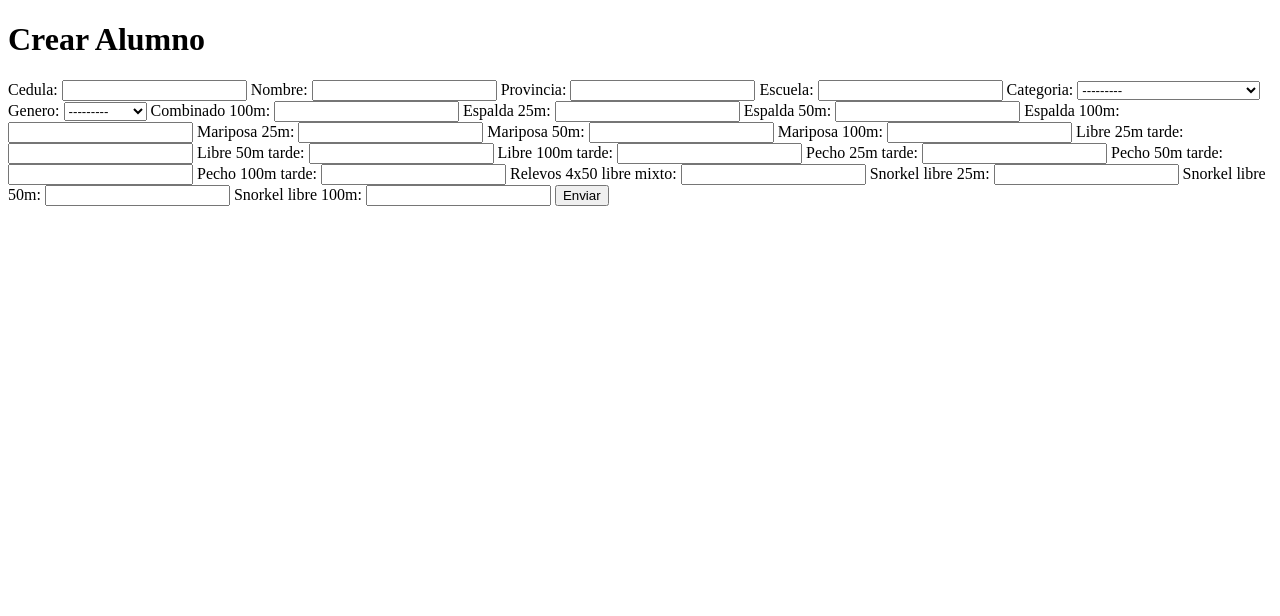
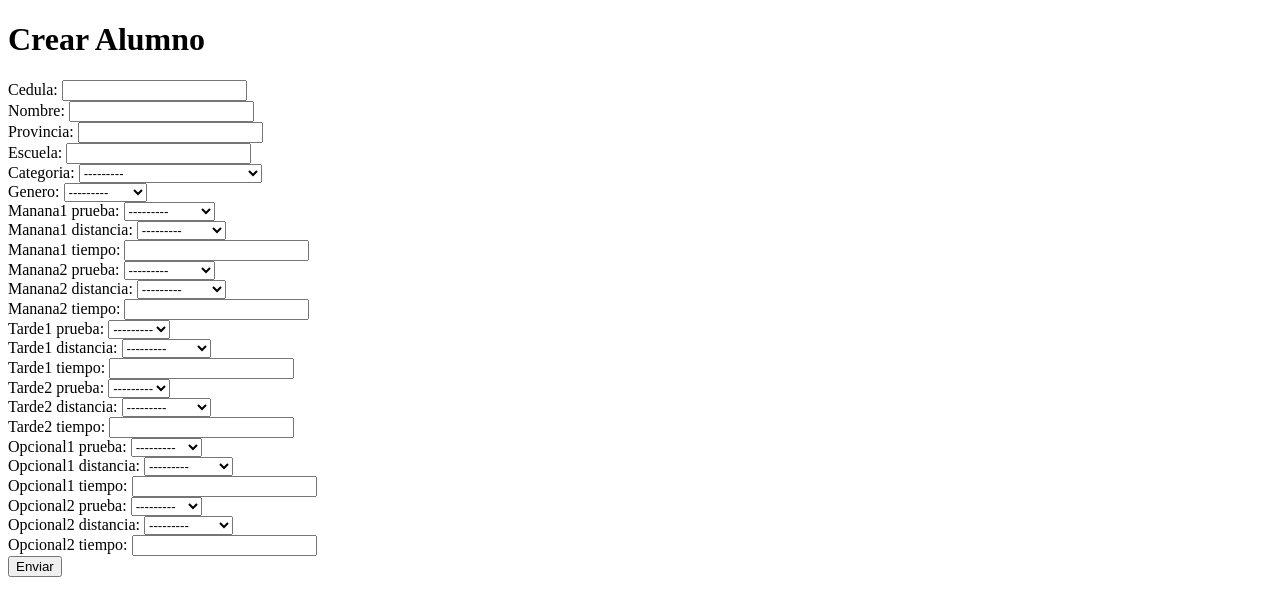
Before and after one commit to JorgeArguello1999/Spotec, a Django app: page /insert_students/create/ in a window 1280 px wide. Shown: the top 616 px of the page. Run offline with Django 4.2, Linux system fonts and the light colour scheme.

Commit message:
feat: Se creo un sistema que facilita la seleccion de eventos
Tengo que crear aun las tablas de competición

```diff
--- a/insert_students/forms.py
+++ b/insert_students/forms.py
@@ -5,28 +5,11 @@ class Estudiante_form(ModelForm):
     class Meta:
         model = Estudiante
         fields = [
-                "id",
-                "cedula",
-                "nombre",
-                "provincia",
-                "escuela",
-                "categoria",
-                "genero",
-                "combinado_100m",
-                "espalda_25m",
-                "espalda_50m",
-                "espalda_100m",
-                "mariposa_25m",
-                "mariposa_50m",
-                "mariposa_100m",
-                "libre_25m_tarde",
-                "libre_50m_tarde",
-                "libre_100m_tarde",
-                "pecho_25m_tarde",
-                "pecho_50m_tarde",
-                "pecho_100m_tarde",
-                "relevos_4x50_libre_mixto",
-                "snorkel_libre_25m",
-                "snorkel_libre_50m",
-                "snorkel_libre_100m"
+            "id", "cedula", "nombre", "provincia", "escuela", "categoria", "genero",
+            "manana1_prueba", "manana1_distancia", "manana1_tiempo",
+            "manana2_prueba", "manana2_distancia", "manana2_tiempo",
+            "tarde1_prueba", "tarde1_distancia", "tarde1_tiempo",
+            "tarde2_prueba", "tarde2_distancia", "tarde2_tiempo",
+            "opcional1_prueba", "opcional1_distancia", "opcional1_tiempo",
+            "opcional2_prueba", "opcional2_distancia", "opcional2_tiempo",
         ]
--- a/insert_students/models.py
+++ b/insert_students/models.py
@@ -24,6 +24,28 @@ Categorias = (
     ("18C", "18 en adelante clasificados")
 )
 
+PruebasManana = (
+    ("MAR", "Mariposa"),
+    ("ESP", "Espalda"),
+    ("COM", "Combinado"),
+)
+
+PruebasTarde = (
+    ("LIB", "Libre"),
+    ("PEC", "Pecho"),
+)
+
+PruebasOpcionales = (
+    ("REL", "Relevos"),
+    ("SNO", "Snorkel"),
+)
+
+Distancia = (
+    ("25M", "25 metros"),
+    ("50M", "50 metros"),
+    ("10M", "100 metros"),
+)
+
 # Create your models here.
 class Estudiante(models.Model):
     id = models.AutoField(primary_key=True)
@@ -34,32 +56,32 @@ class Estudiante(models.Model):
     genero = models.CharField(max_length=1, choices=Genero)
     categoria = models.CharField(max_length=3, choices=Categorias)
 
-    # Desde aquí se puede modificar dependiendo que pruebas existan
-    # Las categorias a las que se inscriban va a depender de su edad
+    # Elegimos las categorias para la mañana
+    manana1_prueba = models.CharField(max_length=3, choices=PruebasManana, null=True, blank=True)
+    manana1_distancia = models.CharField(max_length=3, choices=Distancia, null=True, blank=True)
+    manana1_tiempo = models.FloatField(null=True, blank=True)
 
-    # Eventos en la mañana
-    combinado_100m = models.FloatField(blank=True, null=True)
+    manana2_prueba = models.CharField(max_length=3, choices=PruebasManana, null=True, blank=True)
+    manana2_distancia = models.CharField(max_length=3, choices=Distancia, null=True, blank=True)
+    manana2_tiempo = models.FloatField(null=True, blank=True)
 
-    espalda_25m = models.FloatField(blank=True, null=True)
-    espalda_50m = models.FloatField(blank=True, null=True)
-    espalda_100m = models.FloatField(blank=True, null=True)
+    # Elegimos las categorias para la tarde
+    tarde1_prueba = models.CharField(max_length=3, choices=PruebasTarde, null=True, blank=True)
+    tarde1_distancia = models.CharField(max_length=3, choices=Distancia, null=True, blank=True)
+    tarde1_tiempo = models.FloatField(null=True, blank=True)
 
-    mariposa_25m = models.FloatField(blank=True, null=True)
-    mariposa_50m = models.FloatField(blank=True, null=True)
-    mariposa_100m = models.FloatField(blank=True, null=True)
+    tarde2_prueba = models.CharField(max_length=3, choices=PruebasTarde, null=True, blank=True)
+    tarde2_distancia = models.CharField(max_length=3, choices=Distancia, null=True, blank=True)
+    tarde2_tiempo = models.FloatField(null=True, blank=True)
 
-    # Eventos en la tarde
-    libre_25m_tarde = models.FloatField(blank=True, null=True)
-    libre_50m_tarde = models.FloatField(blank=True, null=True)
-    libre_100m_tarde = models.FloatField(blank=True, null=True)
+    # Elegimos la categoria opcional
+    opcional1_prueba = models.CharField(max_length=3, choices=PruebasOpcionales, null=True, blank=True)
+    opcional1_distancia = models.CharField(max_length=3, choices=Distancia, null=True, blank=True)
+    opcional1_tiempo = models.FloatField(null=True, blank=True)
 
-    pecho_25m_tarde = models.FloatField(blank=True, null=True)
-    pecho_50m_tarde = models.FloatField(blank=True, null=True)
-    pecho_100m_tarde = models.FloatField(blank=True, null=True)
+    opcional2_prueba = models.CharField(max_length=3, choices=PruebasOpcionales, null=True, blank=True)
+    opcional2_distancia = models.CharField(max_length=3, choices=Distancia, null=True, blank=True)
+    opcional2_tiempo = models.FloatField(null=True, blank=True)
 
-    # Extras
-    relevos_4x50_libre_mixto = models.FloatField(blank=True, null=True)
-
-    snorkel_libre_25m = models.FloatField(blank=True, null=True)
-    snorkel_libre_50m = models.FloatField(blank=True, null=True)
-    snorkel_libre_100m = models.FloatField(blank=True, null=True)
+    def __str__(self):
+        return self.nombre
--- a/insert_students/templates/create_insert_students.html
+++ b/insert_students/templates/create_insert_students.html
@@ -8,7 +8,7 @@
 
 <form action="" method="post">
     {% csrf_token %}
-    {{form}}
+    {{form.as_div}}
     <button>Enviar</button>
 </form>
 
```
Also changed, not shown: insert_students/templates/list_insert_students.html (+47 -19 lines), README.md.
